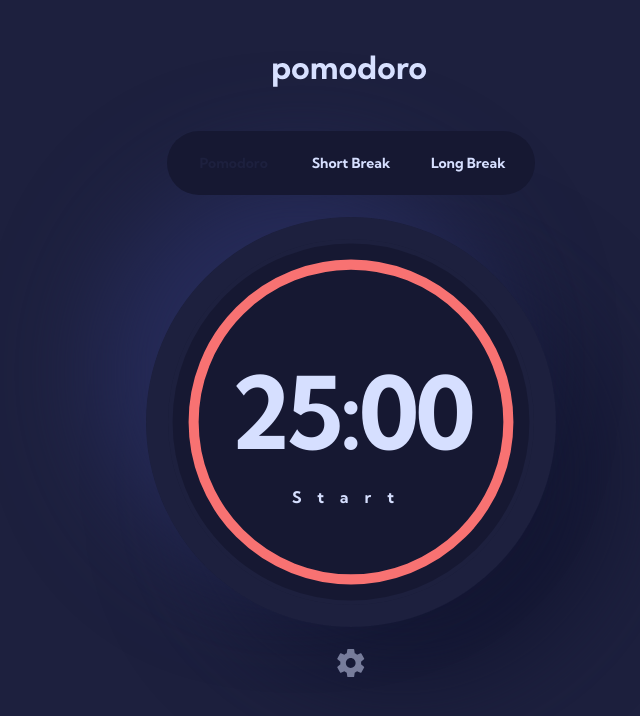
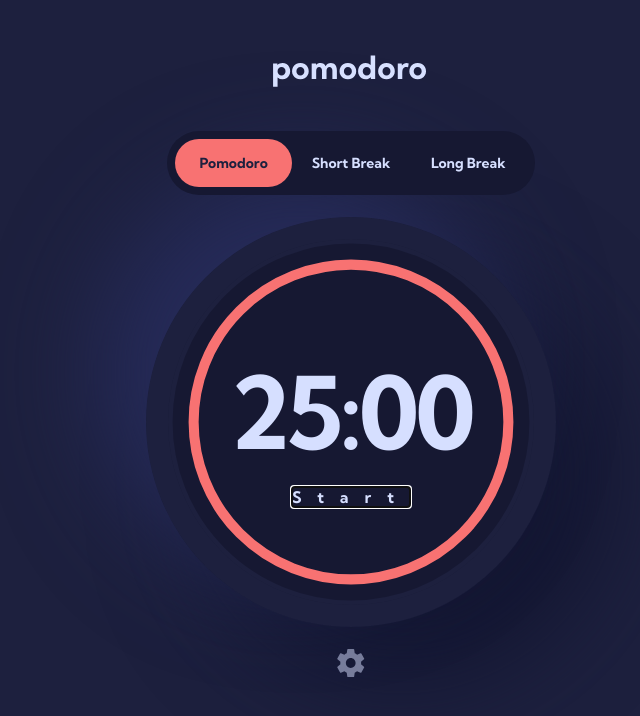
Before and after one commit to MarcinFiuk/Pomodoro, a React (Create React App) app: page / in a window 1280 px wide. Shown: the top 716 px of the page, without its empty margins (289-929 px from the left). Built offline with nearby package versions, Linux system fonts and the light colour scheme.

Commit message:
refactor: modal finished and code cleaned up

```diff
--- a/package.json
+++ b/package.json
@@ -12,8 +12,6 @@
     "react-dom": "^17.0.2",
     "react-redux": "^8.0.0",
     "react-scripts": "5.0.0",
-    "react-spring": "^9.4.4",
-    "redux": "^4.2.0",
     "styled-components": "^5.3.3",
     "web-vitals": "^2.1.4"
   },
--- a/public/index.html
+++ b/public/index.html
@@ -35,6 +35,11 @@
     <body>
         <noscript>You need to enable JavaScript to run this app.</noscript>
         <div id="root"></div>
-        <div id="modal"></div>
+        <div
+            id="modal"
+            role="“dialog”"
+            aria-labelledby="dialog_label"
+            aria-modal="true"
+        ></div>
     </body>
 </html>
--- a/src/components/ActiveStages/ActiveStages.js
+++ b/src/components/ActiveStages/ActiveStages.js
@@ -1,14 +1,43 @@
 import styled from 'styled-components';
+import { useSelector } from 'react-redux';
+
 import { theme } from './../styles/theme';
 
-function ActiveStages({ dynamicColor }) {
+function ActiveStages() {
+    const color = useSelector((state) => state.modal.bgcColor);
+    const index = useSelector((state) => state.modal.indexOfActiveElement);
+
+    const intervalOrder = [
+        'pomodoro',
+        'shortBreak',
+        'pomodoro',
+        'shortBreak',
+        'pomodoro',
+        'shortBreak',
+        'pomodoro',
+        'longBreak',
+    ];
+
     return (
         <StagesWrapper>
-            <SimpleStage active dynamicColor={dynamicColor}>
+            <SimpleStage
+                active={intervalOrder[index] === 'pomodoro'}
+                color={color}
+            >
                 Pomodoro
             </SimpleStage>
-            <SimpleStage dynamicColor={dynamicColor}>Short Break</SimpleStage>
-            <SimpleStage dynamicColor={dynamicColor}>Long Break</SimpleStage>
+            <SimpleStage
+                active={intervalOrder[index] === 'shortBreak'}
+                color={color}
+            >
+                Short Break
+            </SimpleStage>
+            <SimpleStage
+                active={intervalOrder[index] === 'longBreak'}
+                color={color}
+            >
+                Long Break
+            </SimpleStage>
         </StagesWrapper>
     );
 }
@@ -26,14 +55,14 @@ const SimpleStage = styled.span`
     width: 7.5rem;
     padding-block: 1rem;
     text-align: center;
-    border-radius: 1.5rem;
+    border-radius: 2rem;
     font-size: 0.875rem;
     line-height: 1rem;
     color: ${({ active }) =>
         active ? theme.color.backgroundPrimary : theme.color.textFirst};
 
-    background-color: ${({ active, dynamicColor }) =>
-        active ? theme.color[dynamicColor] : 'transparent'};
+    background-color: ${({ active, color }) =>
+        active ? theme.color[color] : 'transparent'};
 `;
 
 export default ActiveStages;
--- a/src/components/Modal/Modal.js
+++ b/src/components/Modal/Modal.js
@@ -66,15 +66,17 @@ function Modal() {
     );
 }
 
+const wrapperWidth = 'clamp(327px, 71vw, 540px)';
+
 const MainWrapper = styled.div`
     position: absolute;
     top: 10%;
-    left: calc((100% - clamp(327px, 71vw, 540px)) / 2);
+    left: calc((100% - ${wrapperWidth}) / 2);
     z-index: 999;
 `;
 
 const Wrapper = styled.div`
-    width: clamp(327px, 71vw, 540px);
+    width: ${wrapperWidth};
     background-color: ${theme.color.backgroundThird};
     padding-block: clamp(1.5rem, 3.6vw, 2.125rem);
     padding-inline: clamp(1.5rem, 3.6vw, 2.5rem);
--- a/src/components/Modal/ModalInput.js
+++ b/src/components/Modal/ModalInput.js
@@ -9,12 +9,12 @@ function ModalInput() {
         <SingleWrapper padding>
             <h3>Time (minutes)</h3>
             <SingleWrapper
-                as='form' //not sure whether it's necessary'
+                as='form'
                 tabletDirection='row'
                 gapMobile='0.5rem'
                 gapTablet='1.3125rem'
             >
-                <TimerInput label='pomodoro' />
+                <TimerInput label='pomodoro' autoFocus />
                 <TimerInput label='short break' />
                 <TimerInput label='long break' />
             </SingleWrapper>
--- a/src/components/Modal/ModalSettings.js
+++ b/src/components/Modal/ModalSettings.js
@@ -10,11 +10,15 @@ function ModalSettings({ data }) {
     const dispatch = useDispatch();
 
     const dispatchData = (font, color) => {
-        if (font) dispatch(setFont(font));
-        if (color) dispatch(setColor(color));
+        if (font) {
+            dispatch(setFont(font));
+        }
+        if (color) {
+            dispatch(setColor(color));
+        }
     };
 
-    const changeTextContent = (id) => {
+    const activeColorButton = (id) => {
         buttons.map((button) => {
             if (button.id === id && button.bgcColor !== undefined) {
                 return (button.text = '\u2713');
@@ -25,16 +29,29 @@ function ModalSettings({ data }) {
         });
     };
 
+    const activeFontButton = (id) => {
+        buttons.map((button) => {
+            if (button.id === id && button.fontType !== undefined) {
+                return (button.active = true);
+            }
+            if (button.id !== id && button.fontType !== undefined) {
+                return (button.active = false);
+            }
+        });
+    };
+
     const handleClick = (id, font, color) => {
         dispatchData(font, color);
-        changeTextContent(id);
+        activeColorButton(id);
+        activeFontButton(id);
     };
 
     const buttonsXml = buttons.map((button) => {
-        const { id, text, fontType, bgcColor } = button;
+        const { id, text, active, fontType, bgcColor } = button;
 
         return (
             <ChangeSettingButton
+                highlight={active}
                 key={id}
                 font={fontType}
                 bgc={bgcColor}
@@ -83,8 +100,19 @@ const ChangeSettingButton = styled.button`
     height: 40px;
     border-radius: 50%;
     border: none;
-    background-color: ${({ bgc }) =>
-        bgc ? theme.color[bgc] : theme.color.textSecond};
+    color: ${({ highlight }) =>
+        highlight
+            ? theme.color.backgroundThird
+            : theme.color.backgroundSecondary};
+    background-color: ${({ bgc, highlight }) => {
+        if (bgc) {
+            return theme.color[bgc];
+        }
+        if (highlight) {
+            return theme.color.backgroundSecondary;
+        }
+        return theme.color.textSecond;
+    }};
     font-family: ${({ font }) =>
         font ? theme.font[font].fontFamily : 'inherit'};
     font-weight: ${({ font }) =>
@@ -94,11 +122,6 @@ const ChangeSettingButton = styled.button`
     &:first-of-type {
         margin-left: 0;
     }
-
-    &:active {
-        background-color: black;
-        color: white;
-    }
 `;
 
 export default ModalSettings;
--- a/src/components/Modal/modalSettingData.js
+++ b/src/components/Modal/modalSettingData.js
@@ -5,9 +5,10 @@ export const font = {
             id: 'font-1',
             text: 'Aa',
             fontType: 'kumbhSans',
+            active: true,
         },
-        { id: 'font-2', text: 'Aa', fontType: 'robotoSlab' },
-        { id: 'font-3', text: 'Aa', fontType: 'spaceMono' },
+        { id: 'font-2', text: 'Aa', fontType: 'robotoSlab', active: false },
+        { id: 'font-3', text: 'Aa', fontType: 'spaceMono', active: false },
     ],
 };
 
--- a/src/components/Timer/Timer.js
+++ b/src/components/Timer/Timer.js
@@ -1,24 +1,38 @@
-import { useState } from 'react';
+import { useState, useEffect, useRef } from 'react';
 import styled from 'styled-components';
 import { useSelector } from 'react-redux';
+import { useDispatch } from 'react-redux';
 
 import { theme } from './../styles/theme';
 import useTimer from './../../hooks/useTimer';
 import fromSecToMin from '../../utils/fromSecToMin';
-import TimerInput from './../Input/TimerInput';
 import ProgressBar from './../ProgressBar/ProgressBar';
+import { setIndexOfActiveElement } from './../../redux/modalSlice';
 
-const Timer = ({ dynamicColor }) => {
+const Timer = () => {
+    const [reset, setReset] = useState(false);
+    const startButton = useRef();
     const inputs = useSelector((state) => state.modal.inputs);
-    const [reset, setReset] = useState(false);
+    const isModalOpen = useSelector((state) => state.modal.showModal);
+    const dispatch = useDispatch();
 
     const { pomodoro, shortBreak, longBreak } = inputs;
 
-    const { timer, timerTime, isRunning, setIsRunning } = useTimer(
+    const { index, timer, timerTime, isRunning, setIsRunning } = useTimer(
         pomodoro * 60,
         shortBreak * 60,
         longBreak * 60
     );
+
+    useEffect(() => {
+        dispatch(setIndexOfActiveElement(index));
+    }, [dispatch, index]);
+
+    useEffect(() => {
+        if (!isModalOpen) {
+            startButton.current.focus();
+        }
+    }, [isModalOpen]);
 
     const timerStartHandler = () => {
         setIsRunning((prev) => !prev);
@@ -36,11 +50,12 @@ const Timer = ({ dynamicColor }) => {
                 reset={reset}
                 pause={!isRunning}
                 timer={timer}
-                dynamicColor={dynamicColor}
             >
                 <TimerWrapper>
                     <TimeStyled>{timeToDisplay}</TimeStyled>
-                    <Button onClick={timerStartHandler}>{buttonStatus}</Button>
+                    <Button onClick={timerStartHandler} ref={startButton}>
+                        {buttonStatus}
+                    </Button>
                 </TimerWrapper>
             </ProgressBar>
         </>
@@ -61,8 +76,7 @@ const TimerWrapper = styled.div`
 `;
 
 const TimeStyled = styled.span`
-    font-size: clamp(5rem, 12vw, 6.25rem);
-    /* font-weight: 400; */
+    font-size: clamp(4.5rem, 12vw, 6.25rem);
     line-height: clamp(6.25rem, 13vw, 7, 75rem);
     letter-spacing: -4px;
 `;
--- a/src/hooks/useTimer.js
+++ b/src/hooks/useTimer.js
@@ -43,7 +43,7 @@ function useTimer(pomodoro, shortBreak, longBreak) {
         isRunning ? precisionInMs : null
     );
 
-    return { timer, timerTime, isRunning, setIsRunning };
+    return { index, timer, timerTime, isRunning, setIsRunning };
 }
 
 export default useTimer;
--- a/src/redux/modalSlice.js
+++ b/src/redux/modalSlice.js
@@ -2,6 +2,7 @@ import { createSlice } from '@reduxjs/toolkit';
 
 const initialState = {
     showModal: false,
+    indexOfActiveElement: 0,
     font: 'kumbhSans',
     bgcColor: 'decorationFirst',
     inputs: {
@@ -38,6 +39,9 @@ const modalSlice = createSlice({
         setFinalProperties: (state, action) => {
             return (state = { ...state, ...action.payload });
         },
+        setIndexOfActiveElement: (state, action) => {
+            state.indexOfActiveElement = action.payload;
+        },
     },
 });
 
@@ -48,6 +52,7 @@ export const {
     setColor,
     setInputs,
     setFinalProperties,
+    setIndexOfActiveElement,
 } = modalSlice.actions;
 
 export default modalSlice.reducer;
```
Also changed, not shown: src/components/Modal/ModalHeader.js (+2 -13 lines), 1 other file (tests, documents, lock files or other folders).
